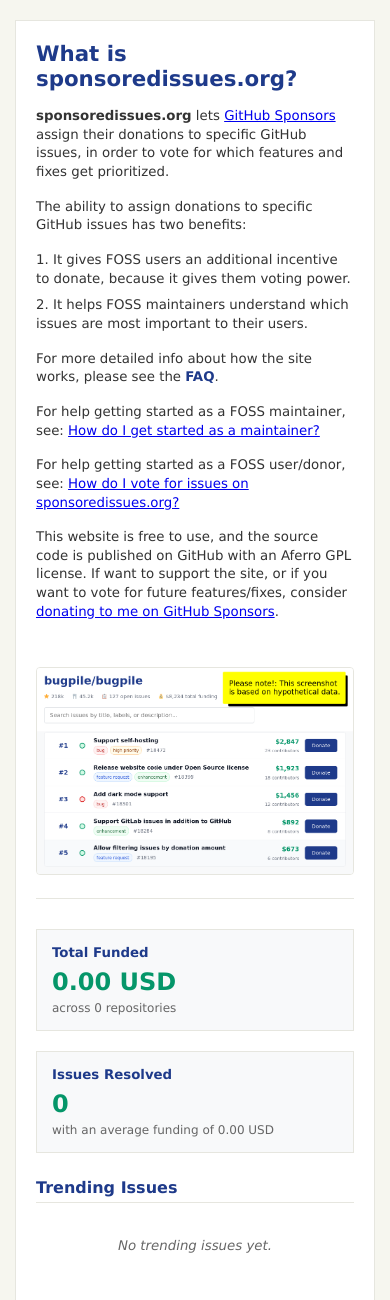
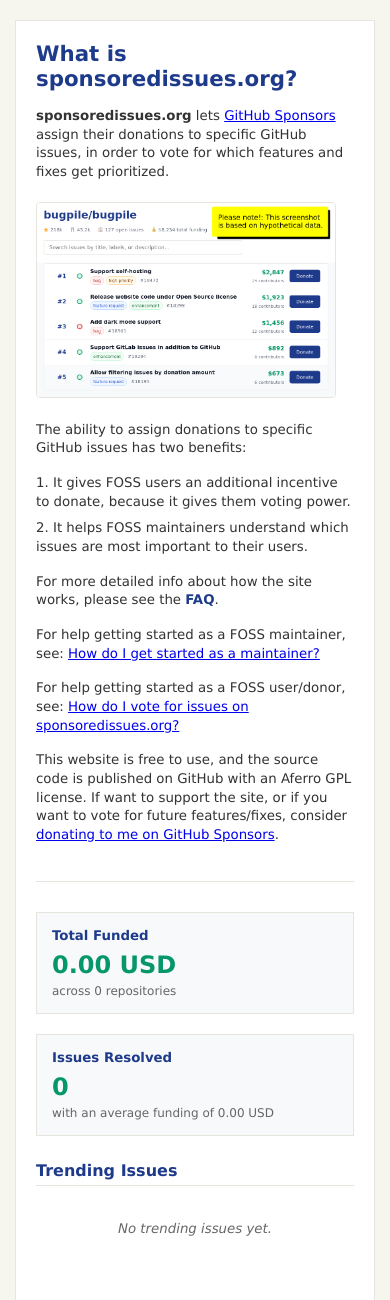
Before and after one commit to benvvalk/sponsoredissues.org-deploy, a Django app: page / in a window 390 px wide. Shown: the part 67-1367 px from the top of the page. Run offline with Django 5.2, Linux system fonts and the light colour scheme.

Commit message:
index.html: show inline screenshot on mobile [style]
On mobile, show the screenshot inline with the text, after the first
paragraph. But on desktop (screen width > 768px), keep the current
layout with the screenshot in its own column to the right of the text.

Previously, the layout was bugged on mobile. The screenshot would
appear after the end of the intro text (too late, IMO), and there was
a large (ugly) vertical gap between the text and the image.

Implementation note: I don't think its possible to implement different
layout positions for the same <img> tag based on screen width, so this
commit uses a clever trick -- it adds two different <img> tags, and
shows one or the other based on the current screen width (i.e. a CSS
media query).

```diff
--- a/sponsoredissues/templates/index.html
+++ b/sponsoredissues/templates/index.html
@@ -13,7 +13,7 @@
     }
 
     .container {
-        max-width: 1200px;
+        max-width: 1024px;
         margin: 0 auto;
         padding: 20px 15px;
     }
@@ -28,9 +28,6 @@
         margin-bottom: 30px;
         border-bottom: 1px solid #e6e6df;
         padding-bottom: 20px;
-        display: flex;
-        gap: 30px;
-        align-items: flex-start;
     }
 
     .intro-content {
@@ -59,15 +56,26 @@
         margin: 8px 0px 8px 0px;
     }
 
-    .intro-screenshot {
-        flex: 0 0 400px;
+    .intro-screenshot-mobile {
+        margin: 20px 0;
     }
 
-    .intro-screenshot img {
+    .intro-screenshot-mobile img,
+    .intro-screenshot-desktop img {
         width: 100%;
+        max-width: 300px;
         height: auto;
         border: 1px solid #e6e6df;
         border-radius: 4px;
+    }
+
+    /* Mobile: show inline screenshot, hide desktop screenshot */
+    .intro-screenshot-desktop {
+        display: none;
+    }
+
+    .intro-screenshot-mobile {
+        display: block;
     }
 
     .intro-text .sponsoredissues-label {
@@ -177,16 +185,30 @@
         text-decoration: underline;
     }
 
-    @media (max-width: 768px) {
+    /* Desktop layout */
+    @media (min-width: 769px) {
         .intro-section {
-            flex-direction: column;
+            display: flex;
+            gap: 30px;
+            align-items: flex-start;
         }
 
-        .intro-screenshot {
-            flex: none;
-            order: 2;
+        .intro-screenshot-desktop {
+            display: block;
+            flex: 0 0 400px;
         }
 
+        .intro-screenshot-desktop img {
+            max-width: 400px;
+        }
+
+        /* Hide mobile screenshot on desktop */
+        .intro-screenshot-mobile {
+            display: none;
+        }
+    }
+
+    @media (max-width: 768px) {
         .stats-section {
             grid-template-columns: 1fr;
         }
@@ -203,6 +225,14 @@
                 <div class="intro-text">
                     <strong>sponsoredissues.org</strong> lets <a href="https://github.com/sponsors">GitHub Sponsors</a> assign their donations to specific GitHub issues, in order to vote for which features and fixes get prioritized.
                 </div>
+
+                <!-- Screenshot appears here on mobile only -->
+                <div class="intro-screenshot-mobile">
+                    <a href="{% static 'images/issues-page-mockup.png' %}">
+                        <img src="{% static 'images/issues-page-mockup.png' %}" alt="SponsoredIssues issues page mockup showing funded GitHub issues">
+                    </a>
+                </div>
+
                 <div class="intro-text">
                     The ability to assign donations to specific GitHub issues has two benefits:
                 </div>
@@ -225,7 +255,9 @@
                     This website is free to use, and the source code is published on GitHub with an Aferro GPL license. If  want to support the site, or if you want to vote for future features/fixes, consider <a href="https://github.com/sponsors/benvvalk">donating to me on GitHub Sponsors</a>.
                 </div>
             </div>
-            <div class="intro-screenshot">
+
+            <!-- Screenshot appears here on desktop only -->
+            <div class="intro-screenshot-desktop">
                 <a href="{% static 'images/issues-page-mockup.png' %}">
                     <img src="{% static 'images/issues-page-mockup.png' %}" alt="SponsoredIssues issues page mockup showing funded GitHub issues">
                 </a>
```
